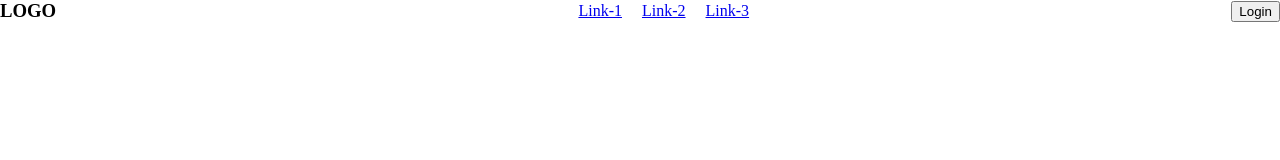
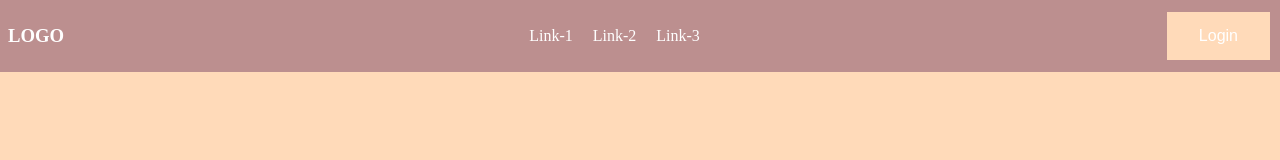
Before and after one commit to rawanafaisal/flexbox-practice, a plain HTML site: page flex-wrap/Ex3/index.html in a window 1280 px wide. Drawn offline with Linux system fonts and the light colour scheme.

Commit message:
Ex-3 Done

```diff
--- a/flex-wrap/Ex3/index.html
+++ b/flex-wrap/Ex3/index.html
@@ -3,18 +3,22 @@
 <head>
 	<meta charset="utf-8">
 	<meta name="viewport" content="width=device-width,initial-scale=1">
-	<title>Top bar</title>
+	<title>Top Navbar Layout</title>
 	<link rel="stylesheet" href="style.css">
 </head>
 <body>
 	<nav class="container">
-		<h3 class="logo">LOGO</h3>
-		<ul class="links">
-		  <li><a href="#">Link-1</a></li>
-          <li><a href="#">Link-2</a></li>
-          <li><a href=#>Link-3</a></li>
-		</ul>
+		<div class="logo">
+		<h3>LOGO</h3>
+		</div>
+		<div class="links">
+		  <a href="#">Link-1</a>
+          <a href="#">Link-2</a>
+          <a href="#">Link-3</a>
+		</div>
+		<div class="login-btn">
 		<button type="button">Login</button>
+	</div>
 	</nav>
  </body>
  </html>
--- a/flex-wrap/Ex3/style.css
+++ b/flex-wrap/Ex3/style.css
@@ -2,17 +2,43 @@
 	margin:0;
 	box-sizing: border-box;
 }
-
+body{
+	background: peachpuff;
+}
 .container{
-display:flex;
-  justify-content: space-between;
+  display: flex;
   align-items: center;
+  background: rosybrown;
+  padding: 8px;
+}
+.logo{
+	color:white;
 }
 
 .links{
-	display: flex;
-	gap: 20px;
+  display: flex;
+  gap: 20px;
+  margin: 0 auto;
 }
-ul {
-	list-style: none;
+
+a:link {
+      text-decoration: none;
+
 }
+.links a {
+	color: white;
+}
+
+button{
+background: peachpuff;
+border: none;
+text-decoration: none;
+  color: white;
+  padding: 15px 32px;
+  text-align: center;
+  text-decoration: none;
+  display: inline-block;
+  font-size: 16px;
+  margin: 4px 2px;
+  cursor: pointer;
+}
```
Also changed, not shown: flex-wrap/Ex3/Ex-3.txt.
